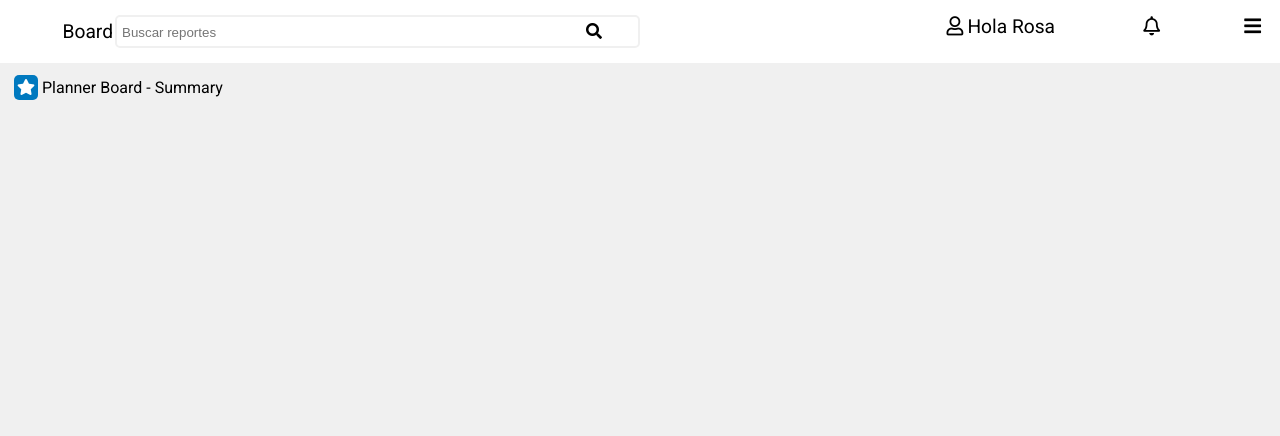
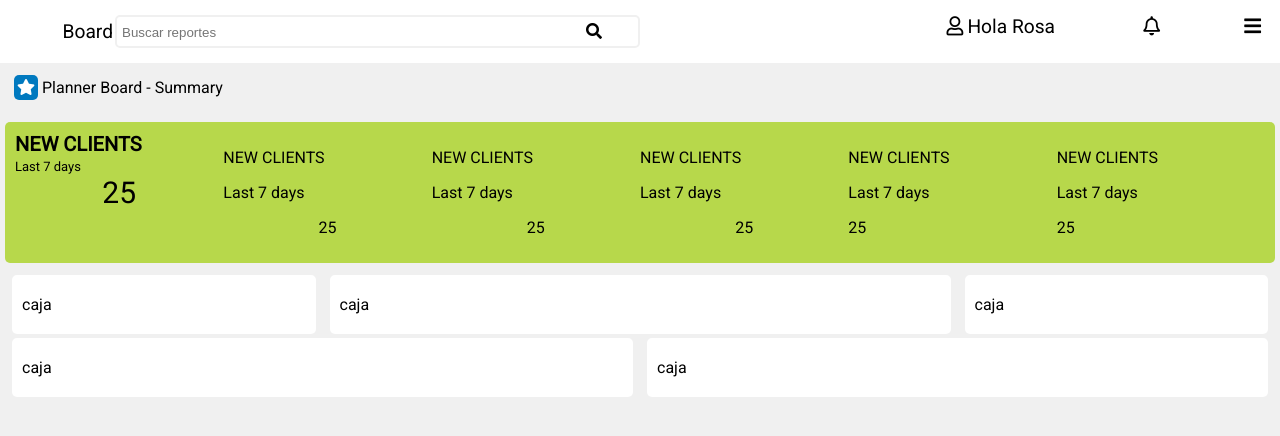
Before and after one commit to cTahirih/data_dashboard, a Vue app: page / in a window 1280 px wide. Shown: the top 436 px of the page. Built offline with nearby package versions, Linux system fonts and the light colour scheme.

Commit message:
wip(app) add main header

```diff
--- a/src/App.vue
+++ b/src/App.vue
@@ -51,9 +51,56 @@
               i.fas.fa-star.aside__box--icon
             span
               | Planner Board - Summary
+
+      .row.main__header
+        .main__header--box.small-6.medium-2
+          p.main__header--title.my-0 NEW CLIENTS
+          span.main__header--span Last 7 days
+          p.main__header--textLarge.text-center.my-0 25
+        .main__header--box.small-6.medium-2
+          p NEW CLIENTS
+          span Last 7 days
+          p.text-center 25
+        .main__header--box.small-6.medium-2
+          p NEW CLIENTS
+          span Last 7 days
+          p.text-center 25
+        .main__header--box.small-6.medium-2
+          p NEW CLIENTS
+          span Last 7 days
+          p.text-center 25
+        .main__header--box.small-6.medium-2
+          p NEW CLIENTS
+          span Last 7 days
+          p 25
+        .main__header--box.small-6.medium-2
+          p NEW CLIENTS
+          span Last 7 days
+          p 25
+      .row
+        .column.small-12.medium-3
+          .main__card
+            p caja
+
+        .column.small-12.medium-6
+          .main__card
+            p caja
+
+        .column.small-12.medium-3
+          .main__card
+            p caja
+      .row
+        .column.small-12.medium-6
+          .main__card
+            p caja
+        .column.small-12.medium-6
+          .main__card
+            p caja
+
 </template>
 
 <script>
+import Chart from 'chart.js';
 export default {
   name: 'App',
   data() {
@@ -156,7 +203,7 @@ export default {
     min-height: 100vh;
     position: fixed;
     z-index: 10000;
-    margin-top: 24px;
+    top: 50px;
   }
 
   .aside__slider--content {
@@ -166,6 +213,35 @@ export default {
   .main {
     min-height: 100vh;
   }
+
+  .main__header {
+    background-color: #b7d84b;
+    padding: 10px;
+    border-radius: 5px;
+    margin: 10px 0;
+  }
+
+  .main__header--title {
+    font-weight: bold;
+    font-size: 20px;
+  }
+
+  .main__header--span {
+    font-size: 13px;
+  }
+
+  .main__header--textLarge {
+    font-size: 30px;
+  }
+
+  .main__card {
+    background: white;
+    border-radius: 5px;
+    padding: 4px 10px;
+    margin: 2px;
+  }
+
+
 
   @media print, screen and (min-width: 40em) {
     .name {
@@ -185,7 +261,7 @@ export default {
       min-width: 250px;
       min-height: 90vh;
       position: relative;
-      margin-top: 0;
+      top: 0;
     }
 
     .main {
```
